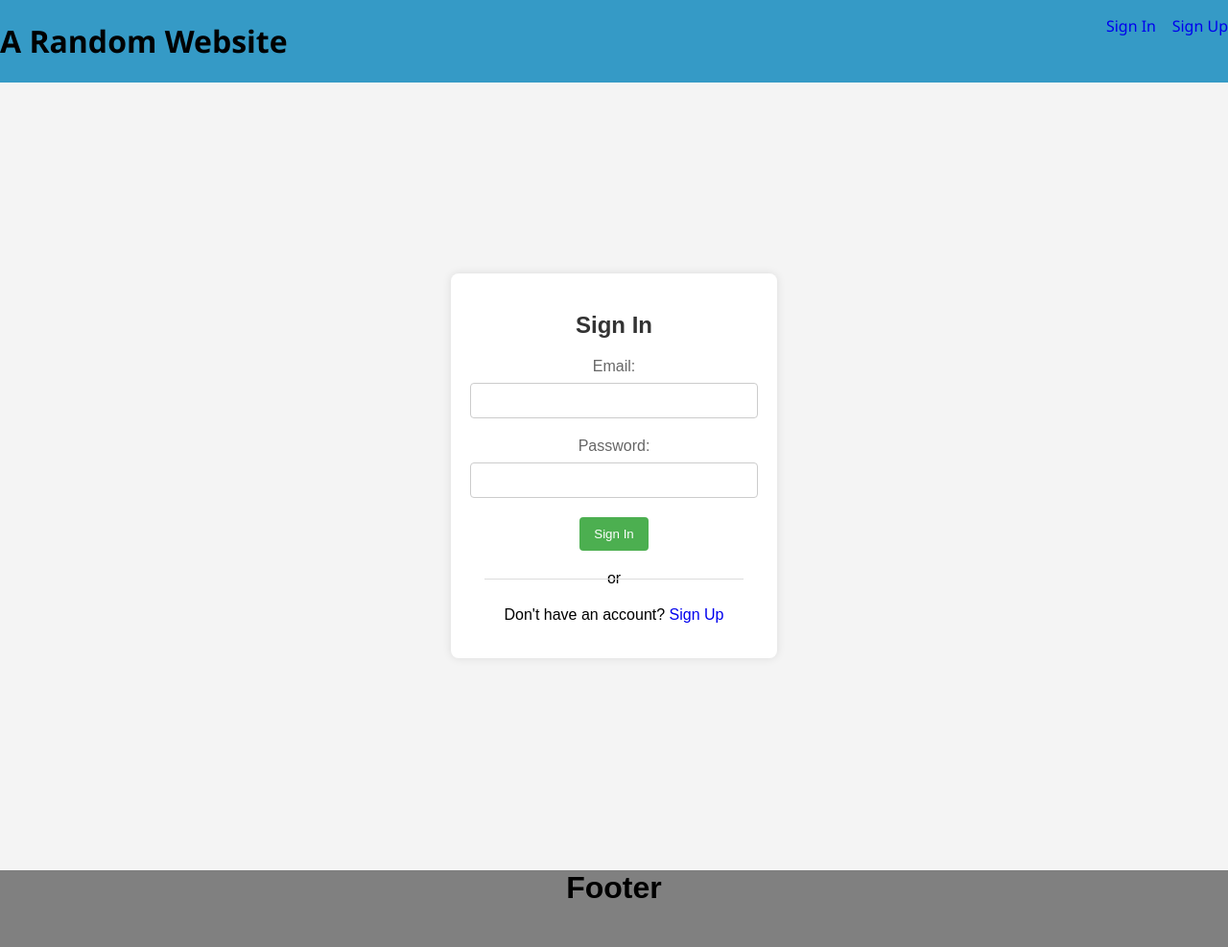
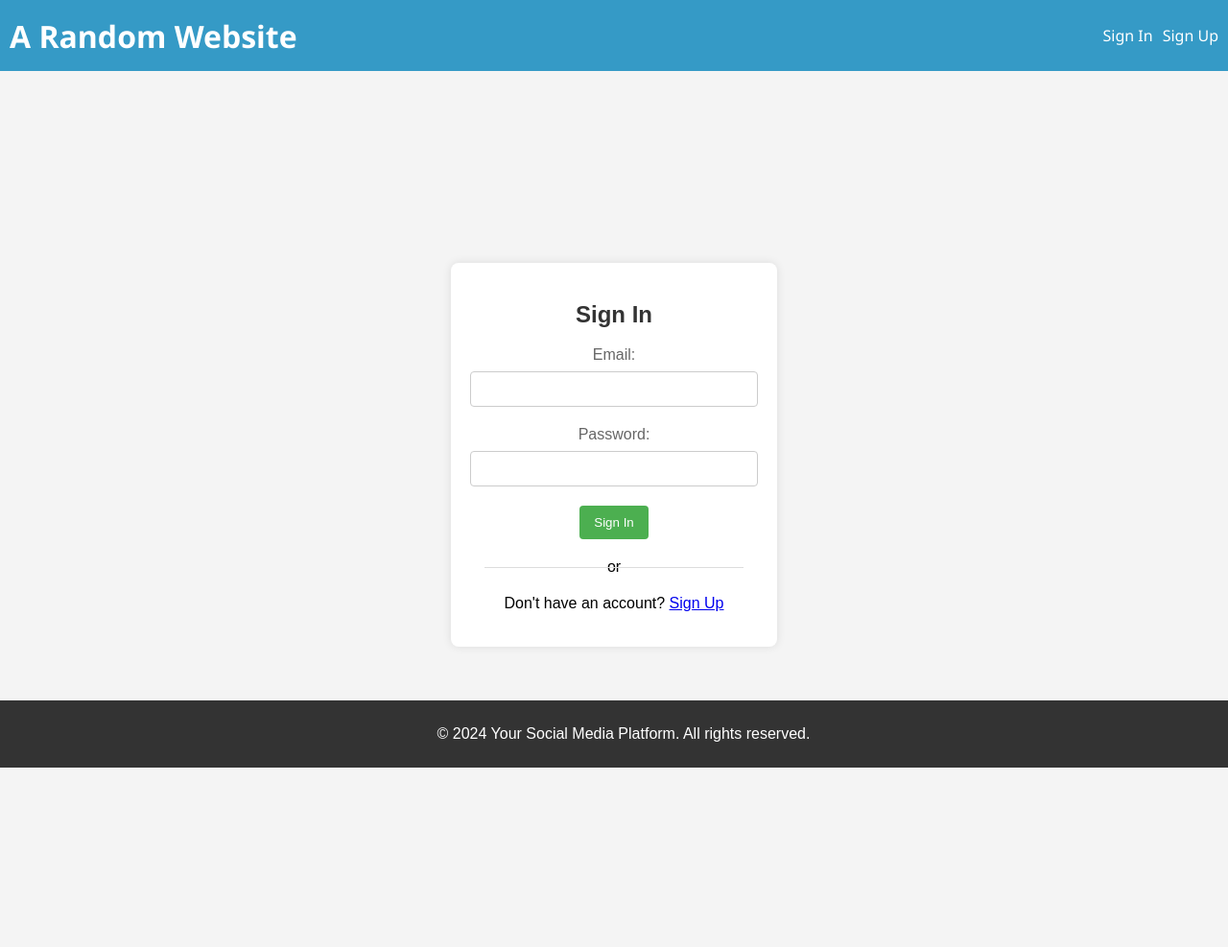
Before and after one commit to sshubham200/SOCIAL-MEDIA-PLATFORM, a Node server app: page / in a window 1280 px wide. Shown: the whole page at 96% size. After the commit the page ends 800 px from the top, so only its background shows below. Run offline with Node 20, Linux system fonts and the light colour scheme; some libraries are stand-ins or nearby versions.

Commit message:
changes regarding styling header and footer

```diff
--- a/assets/css/footer.css
+++ b/assets/css/footer.css
@@ -1,5 +1,23 @@
-    .footer   {
+    /* .footer   {
         width: 100%;
     background-color:#808080;
     height: 10%;
+} */
+
+body {
+    font-family: Arial, sans-serif;
+    margin: 0;
+    padding: 0;
+    background-color: #f4f4f4;
 }
+
+
+footer {
+    background-color: #333;
+    color: #fff;
+    padding: 10px;
+    text-align: center;
+    position: fixed;
+    bottom: 0;
+    width: 100%;
+}
--- a/assets/css/header.css
+++ b/assets/css/header.css
@@ -6,24 +6,38 @@
 
 }
 
-a{
-  text-decoration: none;
-  width: 100%;
+
+header {
+  background-color: #333;
+  color: #fff;
+  padding: 10px;
+  text-align: center;
+  display: flex;
+  justify-content: space-between;
+  align-items: center;
 }
-li {
-    /* margin-right: 5%; */
-    width: 75px;
+
+header h1 {
+    margin: 0;
 }
-.signInOut {
-  justify-content: flex-end;
-  /* width: 20%; */
-  display: flex;
-  /* margin-left: 10em; */
-  text-align: right;
-  text-decoration-line: none;
-  text-decoration: none;
-  height: 50px;
-  list-style-type: none;
-  text-decoration-line: none;
 
-   }
+header .profile {
+    display: flex;
+    align-items: center;
+    list-style: none;
+}
+
+header .profile img {
+    width: 30px;
+    height: 30px;
+    border-radius: 50%;
+    margin-right: 10px;
+}
+
+header a {
+    color: #fff;
+    text-decoration: none;
+    margin-left: 10px;
+    text-decoration: none;
+    width: 100%;
+}
--- a/views/_footer.ejs
+++ b/views/_footer.ejs
@@ -1,4 +1,4 @@
 <footer class="footer">
-    <h1>Footer</h1>
+    <p>&copy; 2024 Your Social Media Platform. All rights reserved.</p>
 
 </footer>
--- a/views/_header.ejs
+++ b/views/_header.ejs
@@ -2,11 +2,12 @@
         <header class="Top_panel">
            <h1>A Random Website</h1>
 
-            <ul class = signInOut>
+            <ul class = profile>
                 <% if(locals.user){ %>
+                    <img src="profile-image.jpg" alt="Profile Image">
                     <li><%=user.name%></li>
                     <li>
-                    <a href = "/users/sign-out">Sign Out</a>
+                    <a href = "/users/sign-out" id="sign-out">Sign Out</a>
                     </li>
                 <%} else{%>
                     <li>
```
